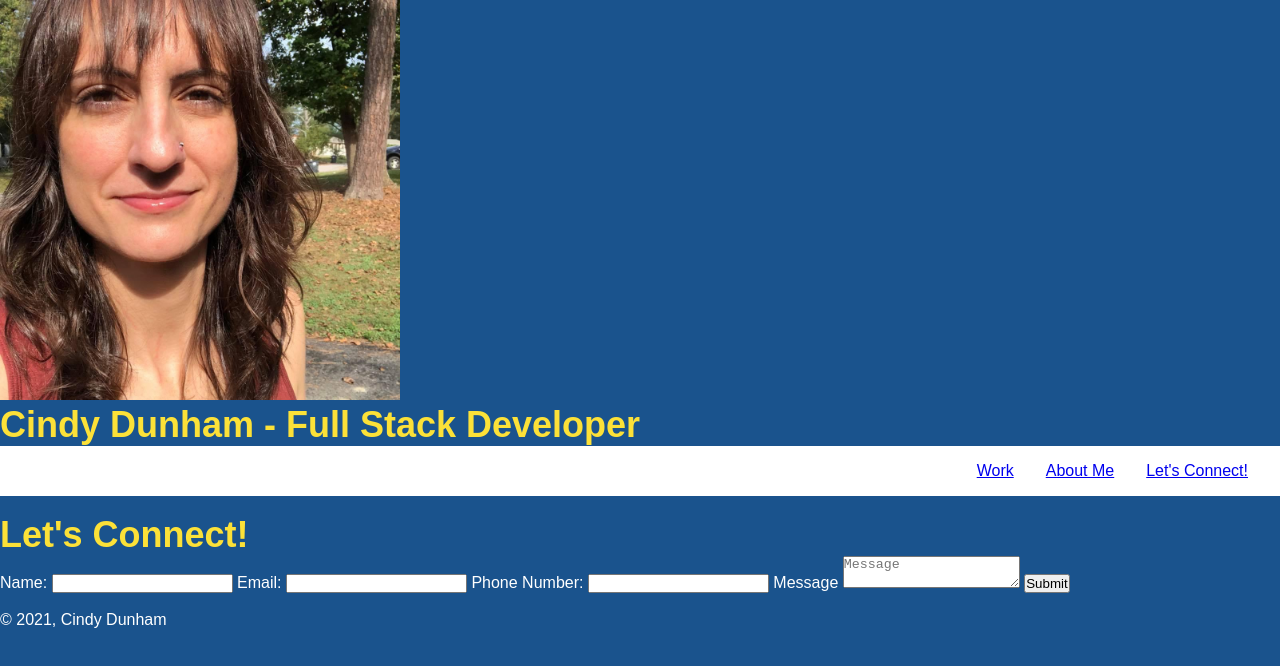
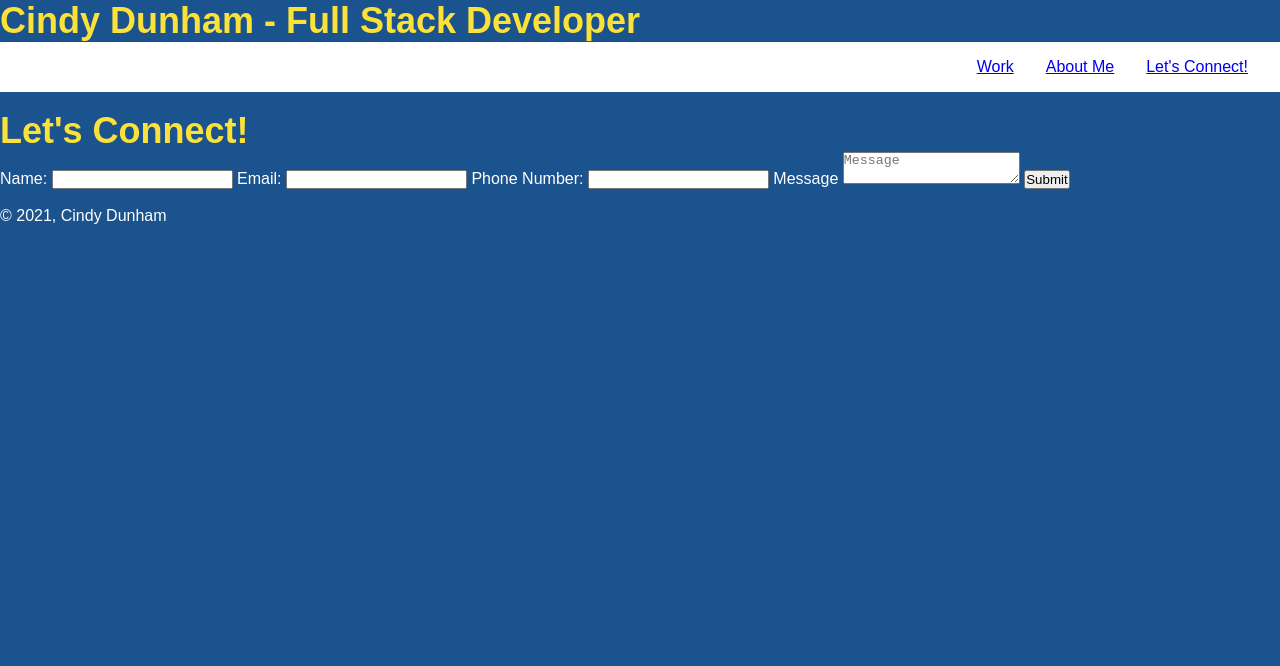
Before and after one commit to cldunham/portfolio, a plain HTML site: page index.html in a window 1280 px wide. Drawn offline with Linux system fonts and the light colour scheme.

```diff
--- a/index.html
+++ b/index.html
@@ -9,9 +9,6 @@
 
     <body>
         <header>
-            <img src="./images/CindyPicture.jpeg" alt="Profile Photo"
-            width="400"
-            height="400" />
             <h1>Cindy Dunham - Full Stack Developer</h1>
             <!-- navigation bar with css flexbox attributes -->
             <navbar>
```
